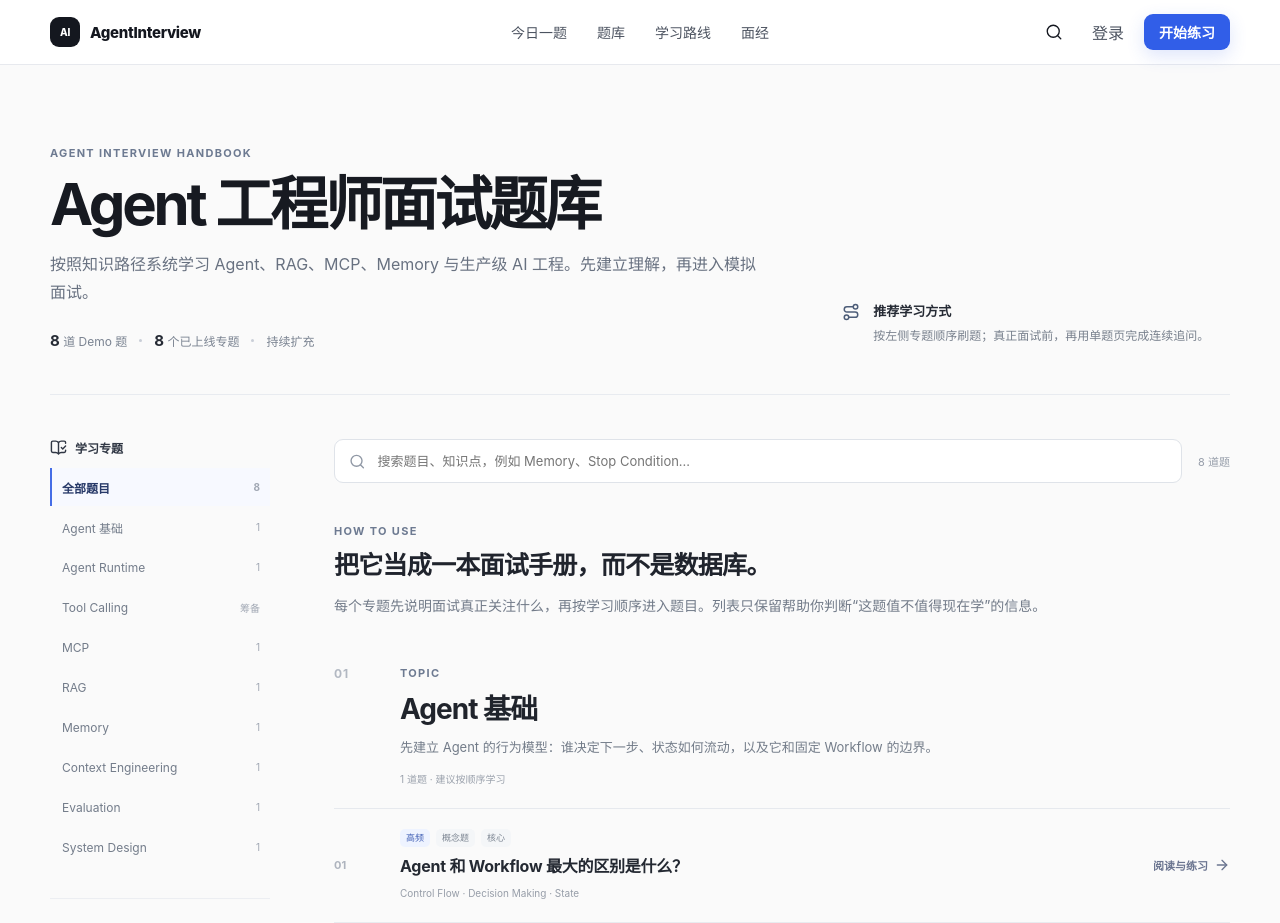
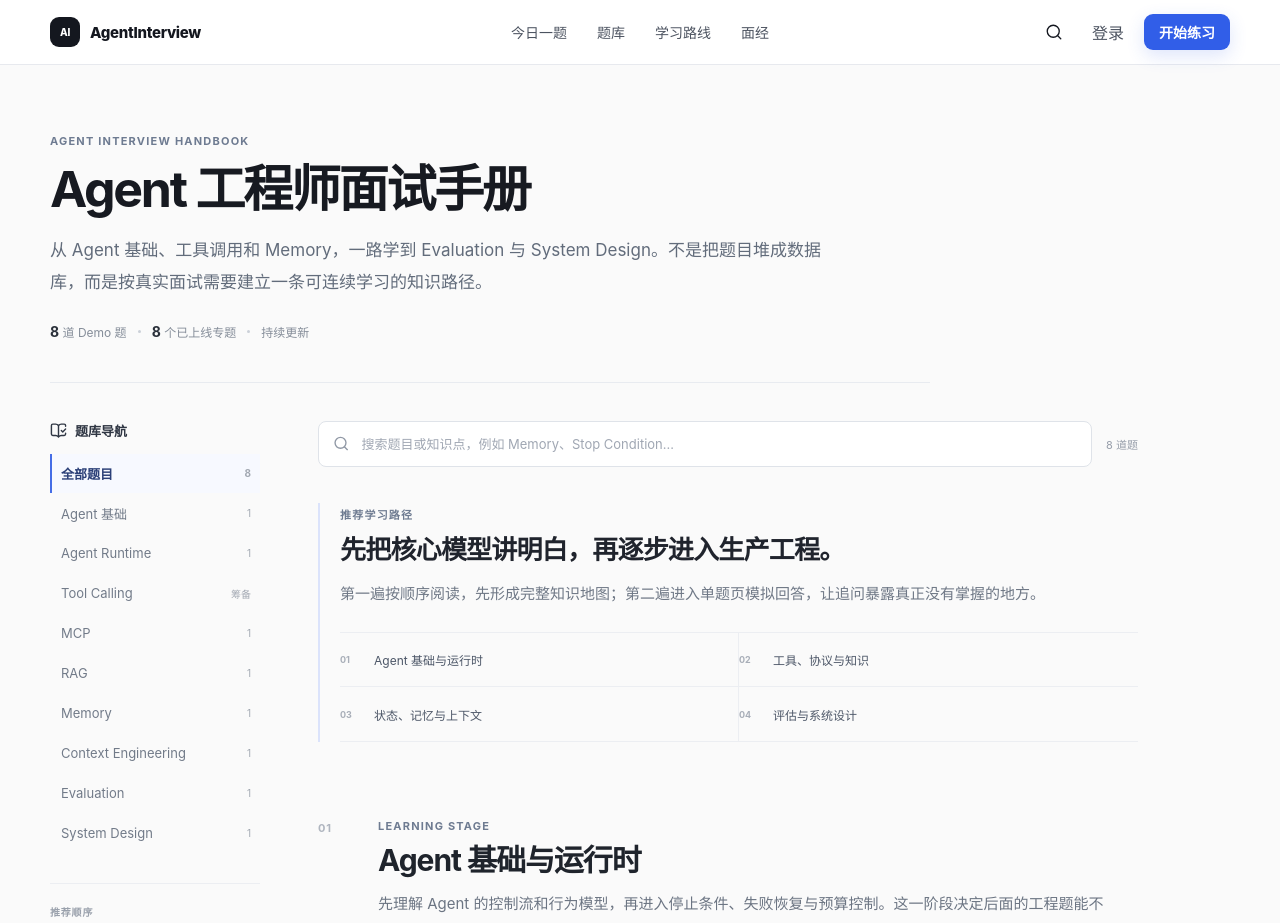
Before and after one commit to 1264585648/interview, a Next.js app: page /questions in a window 1280 px wide. Shown: the top 923 px of the page. Built offline with nearby package versions, Linux system fonts and the light colour scheme.

Commit message:
Polish question handbook reading flow
* refine question handbook structure

* polish question handbook typography

```diff
--- a/components/QuestionsContent.module.css
+++ b/components/QuestionsContent.module.css
@@ -1,97 +1,66 @@
 .page {
-  padding: 42px 0 96px;
+  padding: 34px 0 104px;
 }
 
 .hero {
-  display: grid;
-  grid-template-columns: minmax(0, 1.3fr) minmax(280px, 0.7fr);
-  gap: 72px;
-  align-items: end;
-  padding: 34px 0 44px;
+  max-width: 880px;
+  padding: 30px 0 42px;
   border-bottom: 1px solid #e8ebf0;
 }
 
 .kicker,
 .chapterLabel,
 .intro > span {
-  color: #6d7a91;
+  color: #6e7b91;
   font-size: 11px;
-  font-weight: 700;
-  letter-spacing: 0.12em;
+  font-weight: 750;
+  letter-spacing: 0.11em;
 }
 
 .hero h1 {
-  margin: 12px 0 14px;
+  margin: 12px 0 16px;
   color: #171a21;
-  font-size: clamp(40px, 5vw, 58px);
-  line-height: 1.08;
-  letter-spacing: -0.055em;
+  font-size: clamp(38px, 4.3vw, 50px);
+  line-height: 1.14;
+  letter-spacing: -0.045em;
 }
 
-.hero > div:first-child > p {
-  max-width: 720px;
+.hero > p {
+  max-width: 780px;
   margin: 0;
-  color: #687180;
-  font-size: 16px;
-  line-height: 1.8;
+  color: #626c7b;
+  font-size: 17px;
+  line-height: 1.9;
 }
 
 .summary {
   display: flex;
+  flex-wrap: wrap;
   align-items: center;
-  gap: 12px;
+  gap: 11px;
   margin-top: 24px;
-  color: #7a8391;
+  color: #858d99;
   font-size: 12px;
 }
 
 .summary strong {
-  color: #252a34;
-  font-size: 15px;
+  color: #2a303a;
+  font-size: 14px;
 }
 
 .summary i {
   width: 3px;
   height: 3px;
   border-radius: 999px;
-  background: #c9ced7;
-}
-
-.heroGuide {
-  display: grid;
-  grid-template-columns: auto 1fr;
-  gap: 13px;
-  padding: 18px 0 4px;
-  color: #4d5d78;
-}
-
-.heroGuide svg {
-  margin-top: 2px;
-}
-
-.heroGuide strong,
-.heroGuide span {
-  display: block;
-}
-
-.heroGuide strong {
-  margin-bottom: 6px;
-  color: #252a34;
-  font-size: 13px;
-}
-
-.heroGuide span {
-  color: #78808d;
-  font-size: 12px;
-  line-height: 1.7;
+  background: #cbd0d8;
 }
 
 .layout {
   display: grid;
-  grid-template-columns: 220px minmax(0, 1fr);
-  gap: 64px;
+  grid-template-columns: 210px minmax(0, 1fr);
+  gap: 58px;
   align-items: start;
-  padding-top: 44px;
+  padding-top: 38px;
 }
 
 .sidebar {
@@ -100,22 +69,22 @@
 
 .sidebarInner {
   position: sticky;
-  top: 88px;
+  top: 86px;
 }
 
 .sidebarTitle {
   display: flex;
   align-items: center;
   gap: 8px;
-  margin-bottom: 12px;
+  margin-bottom: 14px;
   color: #303744;
-  font-size: 12px;
+  font-size: 13px;
   font-weight: 700;
 }
 
 .topicNav {
   display: grid;
-  gap: 2px;
+  gap: 1px;
 }
 
 .topicNav a {
@@ -123,87 +92,95 @@
   align-items: center;
   justify-content: space-between;
   gap: 12px;
-  min-height: 38px;
-  padding: 0 10px;
+  min-height: 39px;
+  padding: 0 9px;
   border-left: 2px solid transparent;
-  color: #737c8a;
-  font-size: 12px;
+  color: #727b89;
+  font-size: 13px;
   transition: color 150ms ease, background 150ms ease, border-color 150ms ease;
 }
 
 .topicNav a:hover {
-  color: #2c3545;
   background: #fafbfc;
+  color: #2f3745;
 }
 
 .topicNav a.active {
   border-left-color: #456de6;
   background: #f7f9ff;
-  color: #273968;
+  color: #2c4078;
   font-weight: 650;
 }
 
 .topicNav small {
-  color: #a0a7b3;
+  color: #a2a8b2;
   font-size: 10px;
 }
 
-.sidebarNote {
-  margin-top: 32px;
-  padding-top: 22px;
+.stageNav {
+  margin-top: 30px;
+  padding-top: 20px;
   border-top: 1px solid #eceef2;
 }
 
-.sidebarNote > span {
-  color: #456de6;
+.stageNav > span {
+  display: block;
+  margin-bottom: 11px;
+  color: #9aA1ac;
   font-size: 10px;
   font-weight: 700;
   letter-spacing: 0.08em;
 }
 
-.sidebarNote strong {
-  display: block;
-  margin: 7px 0 8px;
-  color: #343a45;
-  font-size: 12px;
-  line-height: 1.55;
+.stageNav a {
+  display: grid;
+  grid-template-columns: 26px 1fr;
+  gap: 6px;
+  padding: 7px 0;
+  color: #7b8491;
+  font-size: 11px;
+  line-height: 1.45;
 }
 
-.sidebarNote p {
-  margin: 0;
-  color: #8a919d;
-  font-size: 11px;
-  line-height: 1.75;
+.stageNav a:hover {
+  color: #456de6;
+}
+
+.stageNav small {
+  color: #b0b6c0;
+  font-size: 9px;
+  font-weight: 700;
 }
 
 .reader {
+  width: 100%;
+  max-width: 820px;
   min-width: 0;
-  max-width: 900px;
 }
 
 .toolbar {
   display: flex;
   align-items: center;
-  gap: 16px;
+  gap: 14px;
   margin-bottom: 36px;
 }
 
 .searchBox {
   flex: 1;
-  height: 44px;
+  height: 46px;
   display: flex;
   align-items: center;
   gap: 10px;
   padding: 0 14px;
   border: 1px solid #dfe3e9;
-  border-radius: 9px;
+  border-radius: 8px;
   background: #fff;
   color: #9199a6;
 }
 
 .searchBox:focus-within {
   border-color: #b7c3e8;
-  box-shadow: 0 0 0 3px rgba(69, 109, 230, 0.08);
+  box-shadow: 0 0 0 3px rgba(69, 109, 230, 0.07);
 }
 
 .searchBox input {
@@ -216,6 +193,10 @@
   font-size: 13px;
 }
 
+.searchBox input::placeholder {
+  color: #a0a7b3;
+}
+
 .toolbar > span {
   flex: 0 0 auto;
   color: #979eaa;
@@ -223,28 +204,66 @@
 }
 
 .intro {
-  padding: 0 0 42px;
+  margin-bottom: 58px;
+  padding-left: 20px;
+  border-left: 2px solid #dbe3fb;
 }
 
 .intro h2 {
-  margin: 10px 0 10px;
+  margin: 9px 0 11px;
   color: #20242d;
-  font-size: 25px;
-  line-height: 1.35;
+  font-size: 26px;
+  line-height: 1.42;
   letter-spacing: -0.03em;
 }
 
-.intro p {
-  max-width: 720px;
+.intro > p {
+  max-width: 740px;
   margin: 0;
-  color: #727b89;
-  font-size: 14px;
-  line-height: 1.85;
+  color: #6f7886;
+  font-size: 15px;
+  line-height: 1.9;
+}
+
+.pathLine {
+  display: grid;
+  grid-template-columns: repeat(2, minmax(0, 1fr));
+  margin-top: 24px;
+  border-top: 1px solid #eceef2;
+  border-bottom: 1px solid #eceef2;
+}
+
+.pathLine a {
+  display: grid;
+  grid-template-columns: 30px 1fr;
+  gap: 4px;
+  align-items: center;
+  min-height: 54px;
+  color: #4c5667;
+  font-size: 12px;
+}
+
+.pathLine a:nth-child(odd) {
+  border-right: 1px solid #eceef2;
+}
+
+.pathLine a:nth-child(-n + 2) {
+  border-bottom: 1px solid #eceef2;
+}
+
+.pathLine a:hover {
+  color: #456de6;
+}
+
+.pathLine small {
+  color: #a8aeb8;
+  font-size: 9px;
+  font-weight: 700;
 }
 
 .topicSection {
-  margin-top: 52px;
-  scroll-margin-top: 90px;
+  margin-top: 72px;
+  scroll-margin-top: 92px;
 }
 
 .topicSection:first-of-type {
@@ -253,63 +272,62 @@
 
 .topicHeader {
   display: grid;
-  grid-template-columns: 48px minmax(0, 1fr);
+  grid-template-columns: 42px minmax(0, 1fr);
   gap: 18px;
-  padding-bottom: 22px;
+  padding-bottom: 26px;
 }
 
 .chapterNumber {
-  padding-top: 5px;
-  color: #b2b8c2;
-  font-size: 12px;
-  font-weight: 700;
+  padding-top: 7px;
+  color: #afb5bf;
+  font-size: 11px;
+  font-weight: 750;
   letter-spacing: 0.08em;
 }
 
 .topicHeader h2 {
-  margin: 6px 0 8px;
-  color: #20242c;
-  font-size: 28px;
+  margin: 7px 0 10px;
+  color: #1f242c;
+  font-size: 30px;
+  line-height: 1.3;
   letter-spacing: -0.035em;
 }
 
 .topicHeader p {
-  max-width: 720px;
+  max-width: 740px;
   margin: 0;
-  color: #737c89;
-  font-size: 13px;
-  line-height: 1.85;
+  color: #6c7583;
+  font-size: 15px;
+  line-height: 1.9;
 }
 
 .topicMeta {
-  margin-top: 12px;
+  margin-top: 13px;
   color: #9aa1ac;
   font-size: 10px;
 }
 
 .questionList {
-  border-top: 1px solid #e6e9ee;
+  border-top: 1px solid #e4e7ec;
 }
 
 .questionItem {
   display: grid;
-  grid-template-columns: 48px minmax(0, 1fr) auto;
+  grid-template-columns: 42px minmax(0, 1fr) auto;
   gap: 18px;
   align-items: center;
-  min-height: 114px;
-  padding: 18px 0;
-  border-bottom: 1px solid #e8ebef;
-  transition: background 150ms ease;
-}
-
-.questionItem:hover {
-  background: linear-gradient(90deg, rgba(248, 250, 253, 0) 0%, #fafbfc 8%, #fafbfc 92%, rgba(248, 250, 253, 0) 100%);
+  min-height: 126px;
+  padding: 23px 0;
+  border-bottom: 1px solid #e7eaee;
 }
 
 .questionNumber {
-  color: #aeb4be;
-  font-size: 11px;
-  font-weight: 700;
+  align-self: start;
+  padding-top: 4px;
+  color: #adb3bd;
+  font-size: 10px;
+  font-weight: 750;
+  letter-spacing: 0.06em;
 }
 
 .questionBody {
@@ -319,30 +337,40 @@
 .questionMeta {
   display: flex;
   flex-wrap: wrap;
-  gap: 6px;
+  align-items: center;
+  gap: 0;
   margin-bottom: 8px;
+  color: #8a929e;
+  font-size: 10px;
 }
 
 .questionMeta span {
-  padding: 3px 6px;
-  border-radius: 5px;
-  background: #f4f6f8;
-  color: #7d8693;
-  font-size: 9px;
-  line-height: 1.3;
+  display: inline-flex;
+  align-items: center;
 }
 
 .questionMeta span:first-child {
-  background: #eef3ff;
-  color: #4563b7;
+  color: #526aa7;
+  font-weight: 650;
+}
+
+.questionMeta span + span::before {
+  content: '·';
+  margin: 0 7px;
+  color: #c3c8d0;
 }
 
 .questionBody h3 {
   margin: 0;
-  color: #242932;
-  font-size: 16px;
-  line-height: 1.45;
-  letter-spacing: -0.015em;
+  color: #232832;
+  font-size: 18px;
+  font-weight: 680;
+  line-height: 1.55;
+  letter-spacing: -0.018em;
+}
+
+.questionBody h3 a {
+  transition: color 150ms ease;
 }
 
 .questionBody h3 a:hover {
@@ -350,27 +378,35 @@
 }
 
 .questionBody p {
-  margin: 8px 0 0;
-  overflow: hidden;
-  color: #969da8;
-  font-size: 10px;
-  line-height: 1.5;
-  text-overflow: ellipsis;
-  white-space: nowrap;
+  margin: 9px 0 0;
+  color: #9299a4;
+  font-size: 11px;
+  line-height: 1.65;
+}
+
+.questionBody p strong {
+  color: #7f8794;
+  font-weight: 600;
 }
 
 .questionAction {
   display: inline-flex;
   align-items: center;
   gap: 6px;
-  color: #6b7590;
+  color: #737d91;
   font-size: 11px;
   font-weight: 600;
   white-space: nowrap;
+  transition: color 150ms ease, transform 150ms ease;
+}
+
+.questionItem:hover .questionAction,
+.questionAction:hover {
+  color: #456de6;
 }
 
 .questionAction:hover {
-  color: #456de6;
+  transform: translateX(2px);
 }
 
 .empty {
@@ -392,27 +428,18 @@
 }
 
 .empty button {
+  padding: 9px 14px;
   border: 1px solid #dfe3e9;
   border-radius: 8px;
   background: #fff;
-  padding: 9px 14px;
   color: #4f5968;
   cursor: pointer;
 }
 
 @media (max-width: 980px) {
-  .hero {
-    grid-template-columns: 1fr;
-    gap: 18px;
-  }
-
-  .heroGuide {
-    max-width: 620px;
-  }
-
   .layout {
     grid-template-columns: 180px minmax(0, 1fr);
-    gap: 36px;
+    gap: 38px;
   }
 
   .questionAction span {
@@ -422,28 +449,30 @@
 
 @media (max-width: 760px) {
   .page {
-    padding-top: 24px;
+    padding: 18px 0 80px;
   }
 
   .hero {
-    padding: 22px 0 30px;
+    padding: 24px 0 30px;
   }
 
   .hero h1 {
-    font-size: 38px;
+    font-size: 36px;
   }
 
-  .hero > div:first-child > p {
-    font-size: 14px;
+  .hero > p {
+    font-size: 15px;
+    line-height: 1.8;
   }
 
   .summary {
-    flex-wrap: wrap;
+    gap: 9px;
+    margin-top: 20px;
   }
 
   .layout {
     display: block;
-    padding-top: 26px;
+    padding-top: 24px;
   }
 
   .sidebarInner {
@@ -451,7 +480,7 @@
   }
 
   .sidebarTitle,
-  .sidebarNote {
+  .stageNav {
     display: none;
   }
 
@@ -470,12 +499,13 @@
 
   .topicNav a {
     flex: 0 0 auto;
-    min-height: 34px;
+    min-height: 35px;
     padding: 0 10px;
     border: 1px solid #e5e8ed;
     border-left-width: 1px;
     border-radius: 7px;
     background: #fff;
+    font-size: 12px;
   }
 
   .topicNav a.active {
@@ -487,8 +517,12 @@
     display: none;
   }
 
+  .reader {
+    max-width: none;
+  }
+
   .toolbar {
-    margin-bottom: 28px;
+    margin-bottom: 30px;
   }
 
   .toolbar > span {
@@ -496,37 +530,66 @@
   }
 
   .intro {
-    padding-bottom: 34px;
+    margin-bottom: 48px;
+    padding-left: 15px;
   }
 
   .intro h2 {
     font-size: 22px;
   }
 
+  .intro > p,
+  .topicHeader p {
+    font-size: 14px;
+    line-height: 1.8;
+  }
+
+  .pathLine {
+    grid-template-columns: 1fr;
+  }
+
+  .pathLine a,
+  .pathLine a:nth-child(odd),
+  .pathLine a:nth-child(-n + 2) {
+    border-right: 0;
+    border-bottom: 1px solid #eceef2;
+  }
+
+  .pathLine a:last-child {
+    border-bottom: 0;
+  }
+
   .topicSection {
-    margin-top: 44px;
+    margin-top: 58px;
   }
 
   .topicHeader {
-    grid-template-columns: 34px minmax(0, 1fr);
+    grid-template-columns: 30px minmax(0, 1fr);
     gap: 10px;
+    padding-bottom: 20px;
   }
 
   .topicHeader h2 {
-    font-size: 24px;
+    font-size: 25px;
   }
 
   .questionItem {
-    grid-template-columns: 34px minmax(0, 1fr) auto;
+    grid-template-columns: 28px minmax(0, 1fr) auto;
     gap: 10px;
-    min-height: 104px;
+    min-height: 116px;
+    padding: 20px 0;
   }
 
   .questionBody h3 {
-    font-size: 15px;
+    font-size: 16px;
+    line-height: 1.55;
   }
 
-  .questionMeta span:nth-child(3) {
+  .questionBody p {
+    white-space: normal;
+  }
+
+  .questionMeta span:nth-child(4) {
     display: none;
   }
 }
--- a/components/QuestionsContent.tsx
+++ b/components/QuestionsContent.tsx
@@ -3,7 +3,7 @@
 import { useMemo, useState } from 'react'
 import Link from 'next/link'
 import { useSearchParams } from 'next/navigation'
-import { ArrowRight, BookOpenCheck, Route, Search } from 'lucide-react'
+import { ArrowRight, BookOpenCheck, Search } from 'lucide-react'
 import { categories, questions } from '@/data/questions'
 import styles from './QuestionsContent.module.css'
 
@@ -18,6 +18,33 @@ const categoryDescriptions: Record<string, string> = {
   Evaluation: '不只看最终答案，而是从任务成功、轨迹质量、工具调用、成本、延迟和线上指标评估 Agent。',
   'System Design': '把前面的能力串成生产级系统，训练架构拆分、可靠性、可观测性、成本与扩展性。'
 }
+
+const learningStages = [
+  {
+    id: 'agent-foundation',
+    title: 'Agent 基础与运行时',
+    categories: ['Agent 基础', 'Agent Runtime'],
+    description: '先理解 Agent 的控制流和行为模型，再进入停止条件、失败恢复与预算控制。这一阶段决定后面的工程题能不能讲清楚。'
+  },
+  {
+    id: 'tools-and-knowledge',
+    title: '工具、协议与知识',
+    categories: ['Tool Calling', 'MCP', 'RAG'],
+    description: '让 Agent 从“会思考”走向“会做事”。重点理解工具调用、MCP 协议边界，以及检索如何从固定链路升级为可决策动作。'
+  },
+  {
+    id: 'state-and-context',
+    title: '状态、记忆与上下文',
+    categories: ['Memory', 'Context Engineering'],
+    description: '长任务真正困难的是状态管理。需要回答清楚什么该保留、怎么检索、何时压缩，以及有限 Context 应该放什么。'
+  },
+  {
+    id: 'reliability-and-design',
+    title: '评估与系统设计',
+    categories: ['Evaluation', 'System Design'],
+    description: '最后从单点能力进入生产级系统：怎样评价 Agent 是否可靠，以及如何把规划、搜索、状态、引用和可观测性组合成完整架构。'
+  }
+]
 
 const difficultyLabel: Record<number, string> = {
   1: '入门',
@@ -61,34 +88,33 @@ export function QuestionsView({ activeCategory }: { activeCategory: string }) {
     })
   }, [activeCategory, keyword])
 
-  const groups = (activeCategory === '全部' ? learningCategories : [activeCategory])
-    .map((category) => ({
-      category,
-      questions: matchedQuestions.filter((question) => question.category === category)
+  const groups = activeCategory === '全部'
+    ? learningStages
+        .map((stage) => ({
+          ...stage,
+          questions: matchedQuestions.filter((question) => stage.categories.includes(question.category))
         }))
-    .filter((group) => group.questions.length > 0)
+        .filter((stage) => stage.questions.length > 0)
+    : [{
+        id: `topic-${activeCategory}`,
+        title: activeCategory,
+        categories: [activeCategory],
+        description: categoryDescriptions[activeCategory] || '围绕这一专题逐步补齐高频题、工程题与系统设计题。',
+        questions: matchedQuestions
+      }].filter((group) => group.questions.length > 0)
 
   return (
     <main className={`${styles.page} container`}>
       <section className={styles.hero}>
-        <div>
         <span className={styles.kicker}>AGENT INTERVIEW HANDBOOK</span>
-          <h1>Agent 工程师面试题库</h1>
-          <p>按照知识路径系统学习 Agent、RAG、MCP、Memory 与生产级 AI 工程。先建立理解，再进入模拟面试。</p>
+        <h1>Agent 工程师面试手册</h1>
+        <p>从 Agent 基础、工具调用和 Memory，一路学到 Evaluation 与 System Design。不是把题目堆成数据库，而是按真实面试需要建立一条可连续学习的知识路径。</p>
         <div className={styles.summary}>
           <span><strong>{questions.length}</strong> 道 Demo 题</span>
           <i />
           <span><strong>{onlineCategoryCount}</strong> 个已上线专题</span>
           <i />
-            <span>持续扩充</span>
-          </div>
-        </div>
-        <div className={styles.heroGuide}>
-          <Route size={18} />
-          <div>
-            <strong>推荐学习方式</strong>
-            <span>按左侧专题顺序刷题；真正面试前，再用单题页完成连续追问。</span>
-          </div>
+          <span>持续更新</span>
         </div>
       </section>
 
@@ -97,7 +123,7 @@ export function QuestionsView({ activeCategory }: { activeCategory: string }) {
           <div className={styles.sidebarInner}>
             <div className={styles.sidebarTitle}>
               <BookOpenCheck size={17} />
-              <span>学习专题</span>
+              <span>题库导航</span>
             </div>
 
             <nav className={styles.topicNav} aria-label="题目专题">
@@ -120,11 +146,17 @@ export function QuestionsView({ activeCategory }: { activeCategory: string }) {
               })}
             </nav>
 
-            <div className={styles.sidebarNote}>
-              <span>Agent 100</span>
-              <strong>Demo 阶段先把阅读体验做好</strong>
-              <p>后续题目会继续按专题与章节补齐，而不是简单堆成一张长表。</p>
+            {activeCategory === '全部' && (
+              <div className={styles.stageNav}>
+                <span>推荐顺序</span>
+                {learningStages.map((stage, index) => (
+                  <a href={`#${stage.id}`} key={stage.id}>
+                    <small>{String(index + 1).padStart(2, '0')}</small>
+                    <span>{stage.title}</span>
+                  </a>
+                ))}
               </div>
+            )}
           </div>
         </aside>
 
@@ -135,7 +167,7 @@ export function QuestionsView({ activeCategory }: { activeCategory: string }) {
               <input
                 value={keyword}
                 onChange={(event) => setKeyword(event.target.value)}
-                placeholder="搜索题目、知识点，例如 Memory、Stop Condition..."
+                placeholder="搜索题目或知识点，例如 Memory、Stop Condition..."
                 aria-label="搜索 Agent 面试题"
               />
             </div>
@@ -143,21 +175,29 @@ export function QuestionsView({ activeCategory }: { activeCategory: string }) {
           </div>
 
           {!keyword && activeCategory === '全部' && (
-            <div className={styles.intro}>
-              <span>HOW TO USE</span>
-              <h2>把它当成一本面试手册，而不是数据库。</h2>
-              <p>每个专题先说明面试真正关注什么，再按学习顺序进入题目。列表只保留帮助你判断“这题值不值得现在学”的信息。</p>
+            <section className={styles.intro}>
+              <span>推荐学习路径</span>
+              <h2>先把核心模型讲明白，再逐步进入生产工程。</h2>
+              <p>第一遍按顺序阅读，先形成完整知识地图；第二遍进入单题页模拟回答，让追问暴露真正没有掌握的地方。</p>
+              <div className={styles.pathLine}>
+                {learningStages.map((stage, index) => (
+                  <a href={`#${stage.id}`} key={stage.id}>
+                    <small>{String(index + 1).padStart(2, '0')}</small>
+                    <span>{stage.title}</span>
+                  </a>
+                ))}
               </div>
+            </section>
           )}
 
           {groups.length ? groups.map((group, groupIndex) => (
-            <section className={styles.topicSection} key={group.category}>
+            <section className={styles.topicSection} id={group.id} key={group.id}>
               <header className={styles.topicHeader}>
                 <div className={styles.chapterNumber}>{String(groupIndex + 1).padStart(2, '0')}</div>
                 <div>
-                  <span className={styles.chapterLabel}>TOPIC</span>
-                  <h2>{group.category}</h2>
-                  <p>{categoryDescriptions[group.category] || '围绕这一专题逐步补齐高频题、工程题与系统设计题。'}</p>
+                  <span className={styles.chapterLabel}>{activeCategory === '全部' ? 'LEARNING STAGE' : 'TOPIC'}</span>
+                  <h2>{group.title}</h2>
+                  <p>{group.description}</p>
                   <div className={styles.topicMeta}>{group.questions.length} 道题 · 建议按顺序学习</div>
                 </div>
               </header>
@@ -168,15 +208,16 @@ export function QuestionsView({ activeCategory }: { activeCategory: string }) {
                     <div className={styles.questionNumber}>{String(questionIndex + 1).padStart(2, '0')}</div>
                     <div className={styles.questionBody}>
                       <div className={styles.questionMeta}>
+                        <span>{question.category}</span>
                         <span>{question.frequency}</span>
                         <span>{question.type}</span>
                         <span>{difficultyLabel[question.difficulty]}</span>
                       </div>
                       <h3><Link href={`/questions/${question.slug}`}>{question.title}</Link></h3>
-                      <p>{question.topics.join(' · ')}</p>
+                      <p><strong>考察：</strong>{question.topics.join(' · ')}</p>
                     </div>
                     <Link className={styles.questionAction} href={`/questions/${question.slug}`}>
-                      <span>阅读与练习</span>
+                      <span>进入题目</span>
                       <ArrowRight size={16} />
                     </Link>
                   </article>
```
Lines whose indentation alone changed are shown as unchanged.
